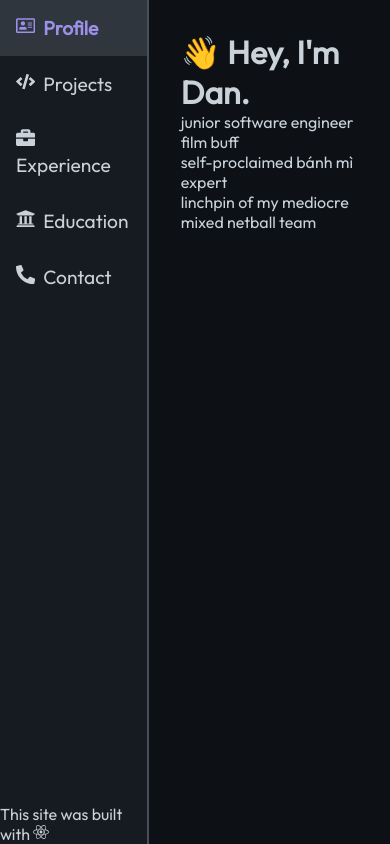
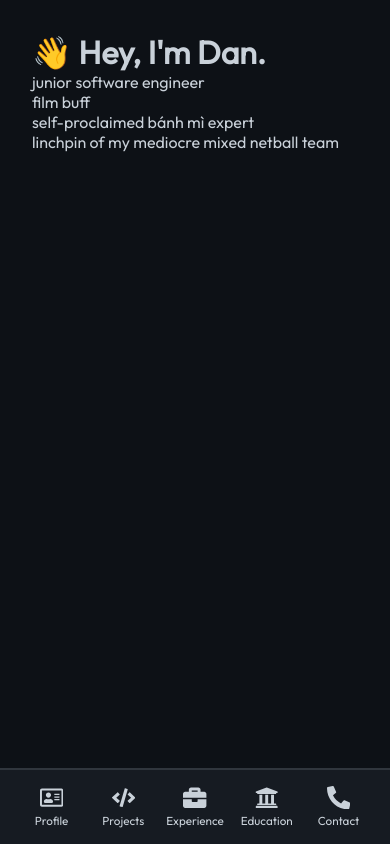
Before and after one commit to mmauthoor/portfolio, a React (Create React App) app: page / in a window 390 px wide. Built offline with nearby package versions, Linux system fonts and the light colour scheme.

Commit message:
Style NavBar for mobile

```diff
--- a/src/components/NavBar.css
+++ b/src/components/NavBar.css
@@ -1,14 +1,58 @@
 nav {
   background-color: #161B22;
-  border-right: 2px solid #484F58;
   display: flex;
-  flex-direction: column;
-  min-height: 100vh;
-  width: 16rem;
 }
 
 .divider {
   flex-grow: 1;
+}
+
+/* Mobile */
+@media only screen and (max-width: 760px) {
+  nav {
+    border-top: 2px solid #30363D;
+    bottom: 0;
+    min-width: 100vw;
+    position: fixed;
+  }
+
+  a {
+    padding: 4vw 0;
+    /* alternatively, instead of width, could use flex-grow: 1, but then width will depend on the text length */
+    width: 18.4vw;
+    text-align: center;
+  }
+
+  a:first-child {
+    padding-left: 4vw;
+    width: 22.4vw;
+  }
+
+  a:nth-child(5) {
+    padding-right: 4vw;
+    width: 22.4vw;
+  }
+
+  .icon {
+    font-size: 6vw;
+  }
+
+  .label {
+    font-size: 3vw;
+  }
+
+  .divider, .info {
+    display: none;
+  }
+}
+
+/* Web or other */
+@media only screen and (min-width: 761px) {
+  nav {
+    border-right: 2px solid #484F58;
+    flex-direction: column;
+    min-height: 100vh;
+    width: 16rem;
   }
 
   a {
@@ -30,3 +74,4 @@ a:hover {
   .icon {
     margin-right: 0.5rem;
   }
+}
--- a/src/components/NavBar.js
+++ b/src/components/NavBar.js
@@ -15,32 +15,32 @@ export default function NavBar() {
     <nav>
       <Link to='/' className='current'>
         <FaRegAddressCard className='icon' />
-        Profile
+        <p className="label">Profile</p>
       </Link>
 
       <Link to='/projects'>
         <FaCode className='icon' />
-        Projects
+        <p className="label">Projects</p>
       </Link>
 
       <Link to='/experience'>
         <FaBriefcase className='icon' />
-        Experience
+        <p className="label">Experience</p>
       </Link>
 
       <Link to='/education'>
         <FaUniversity className='icon' />
-        Education
+        <p className="label">Education</p>
       </Link>
 
       <Link to='/contact'>
         <FaPhoneAlt className='icon' />
-        Contact
+        <p className="label">Contact</p>
       </Link>
 
       <div className='divider' />
 
-      <p>This site was built with <FaReact /></p>
+      <p className='info'>I built this site with <FaReact /> React</p>
     </nav>
   );
 }
--- a/src/index.css
+++ b/src/index.css
@@ -9,7 +9,6 @@ body {
   background-color: #0D1116;
   color: #C9D1D9;
   margin: 0;
-  min-height: 100vh;
   font-family: 'Outfit', sans-serif;
   -webkit-font-smoothing: antialiased;
   -moz-osx-font-smoothing: grayscale;
@@ -21,6 +20,21 @@ a {
 }
 
 main {
-  min-width: calc(100vw - 16rem);
   padding: 2rem;
 }
+
+/* Mobile */
+@media only screen and (max-width: 600px) {
+  main {
+    min-height: calc(100vh);
+    min-width: calc(100vw);
+  }
+}
+
+/* Web or other */
+@media only screen and (min-width: 601px) {
+  main {
+    min-height: 100vh;
+    min-width: calc(100vw - 16rem);
+  }
+}
```
Lines whose indentation alone changed are shown as unchanged.
